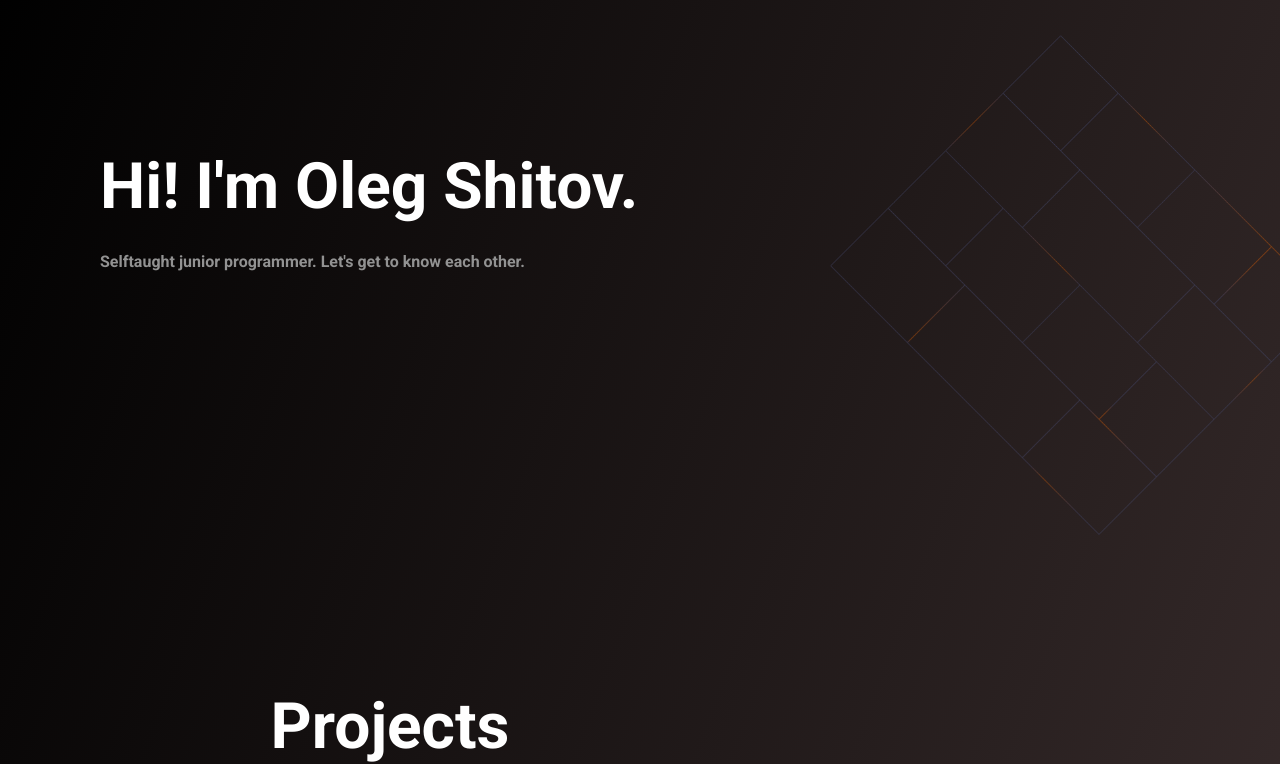
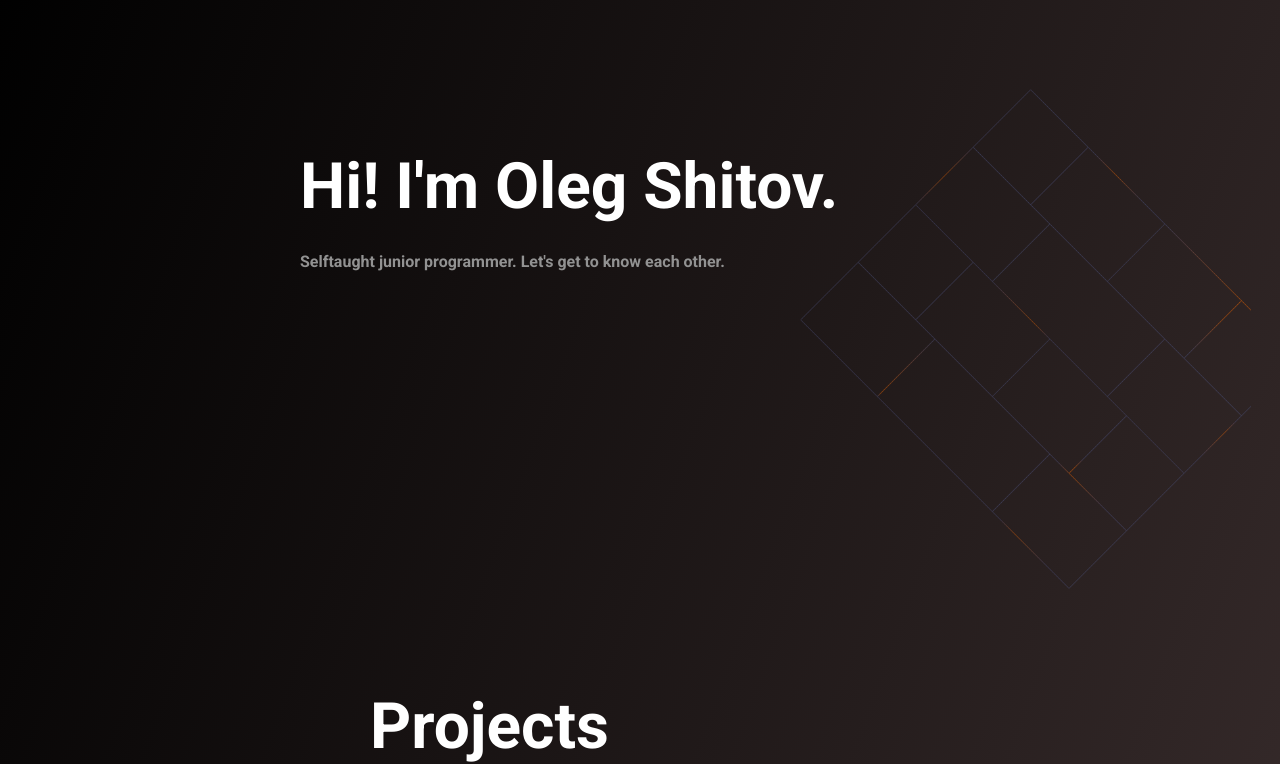
Before and after one commit to OlegSheetov/olegsheetov.Portfolio-landing.io, a plain HTML site: page index.html in a window 1280 px wide. Shown: the part 61-825 px from the top of the page. Drawn offline with Linux system fonts and the light colour scheme.

Commit message:
few bug fixes ... maybe

```diff
--- a/Style.css
+++ b/Style.css
@@ -104,6 +104,8 @@ header {
   height: 700px;
   /* border: 2px white solid; */
   padding-top: 200px;
+  position: relative;
+  left: 200px;
 }
 
 #Meeting>h1 {
@@ -119,9 +121,6 @@ header {
   font-size: 16px;
   line-height: 54px;
   color: rgb(146, 146, 146);
-  width: 50%;
-  float: left;
-
 }
 
 #MeetingImg {
@@ -131,10 +130,9 @@ header {
   background-size: contain;
   width: 500px;
   height: 500px;
-  float: right;
   position: relative;
   bottom: 200px;
-  left: 150px;
+  left: 500px;
 }
 
 #Projects>div {
@@ -150,7 +148,8 @@ header {
 }
 
 #Projects>h1 {
-  text-align: center;
+  width: 50%;
+  margin: auto auto;
   font-weight: 600;
   font-size: 64px;
 
```
Also changed, not shown: index.html (line endings or trailing spaces).
